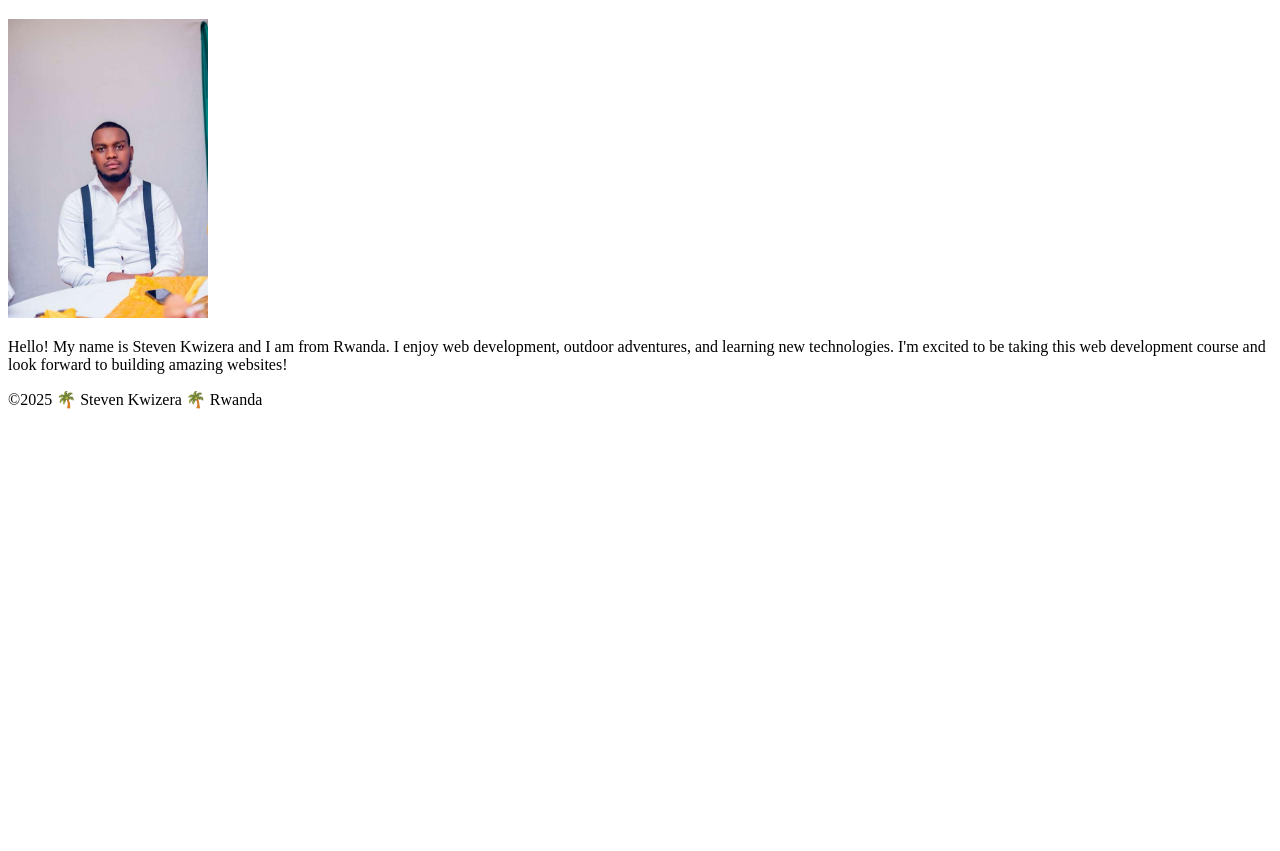
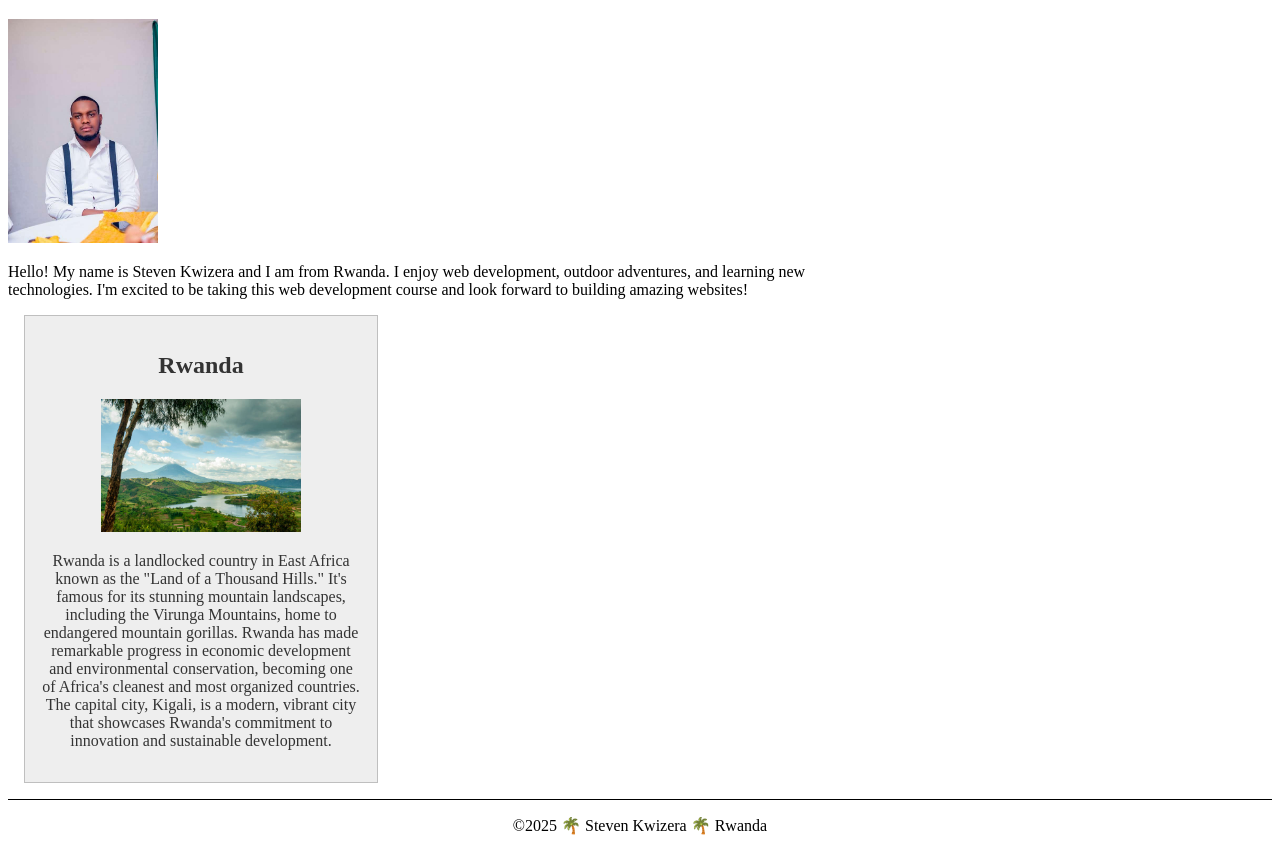
Before and after one commit to Stevenkwizera06/wdd130, a plain HTML site: page index.html in a window 1280 px wide. Shown: the part 87-938 px from the top of the page. Before the commit the page ends 800 px from the top, so only its background shows below. Drawn offline with Linux system fonts and the light colour scheme.

Commit message:
W02 Assignment: Home Page Enhancement

```diff
--- a/index.html
+++ b/index.html
@@ -4,6 +4,9 @@
     <meta charset="utf-8">
     <meta name="viewport" content="width=device-width,initial-scale=1.0">
     <title>Steven Kwizera | WDD 130</title>
+    <meta name="description" content="Steven Kwizera's WDD 130 course home page showcasing web development skills and personal information from Rwanda.">
+    <meta name="author" content="Steven Kwizera">
+    <link rel="stylesheet" href="styles.css">
   </head>
   <body>
     <header>
@@ -17,6 +20,11 @@
       <img id="profile" src="images/profile.jpg" alt="Hello, my name is Steven Kwizera" width="200">
       <p>Hello! My name is Steven Kwizera and I am from Rwanda. I enjoy web development, outdoor adventures, and learning new technologies. I'm excited to be taking this web development course and look forward to building amazing websites!</p>
     </main>
+    <aside>
+      <h2>Rwanda</h2>
+      <img src="images/rwanda.jpg" alt="Beautiful landscape of Rwanda">
+      <p>Rwanda is a landlocked country in East Africa known as the "Land of a Thousand Hills." It's famous for its stunning mountain landscapes, including the Virunga Mountains, home to endangered mountain gorillas. Rwanda has made remarkable progress in economic development and environmental conservation, becoming one of Africa's cleanest and most organized countries. The capital city, Kigali, is a modern, vibrant city that showcases Rwanda's commitment to innovation and sustainable development.</p>
+    </aside>
     <footer>
       <p>©2025 🌴 Steven Kwizera 🌴 Rwanda</p>
     </footer>
--- /dev/null
+++ b/styles.css
@@ -0,0 +1,41 @@
+/* CSS for WDD 130 Home Page */
+
+/* Main content styling */
+main {
+  max-width: 840px;
+}
+
+/* Profile image in main */
+main img {
+  width: 150px;
+  height: auto;
+}
+
+/* Paragraph styling */
+p {
+  padding: 0;
+}
+
+/* Aside element styling */
+aside {
+  width: 20rem;
+  margin: 1rem;
+  border: 1px solid rgb(0 0 0 / 0.2);
+  padding: 1rem;
+  background-color: #eee;
+  color: #333;
+  text-align: center;
+}
+
+/* Image inside aside */
+aside img {
+  width: 200px;
+  height: auto;
+}
+
+/* Footer styling */
+footer {
+  margin-top: 15px;
+  border-top: 1px solid #000;
+  text-align: center;
+}
```
Also changed, not shown: images/rwanda.jpg (added).
